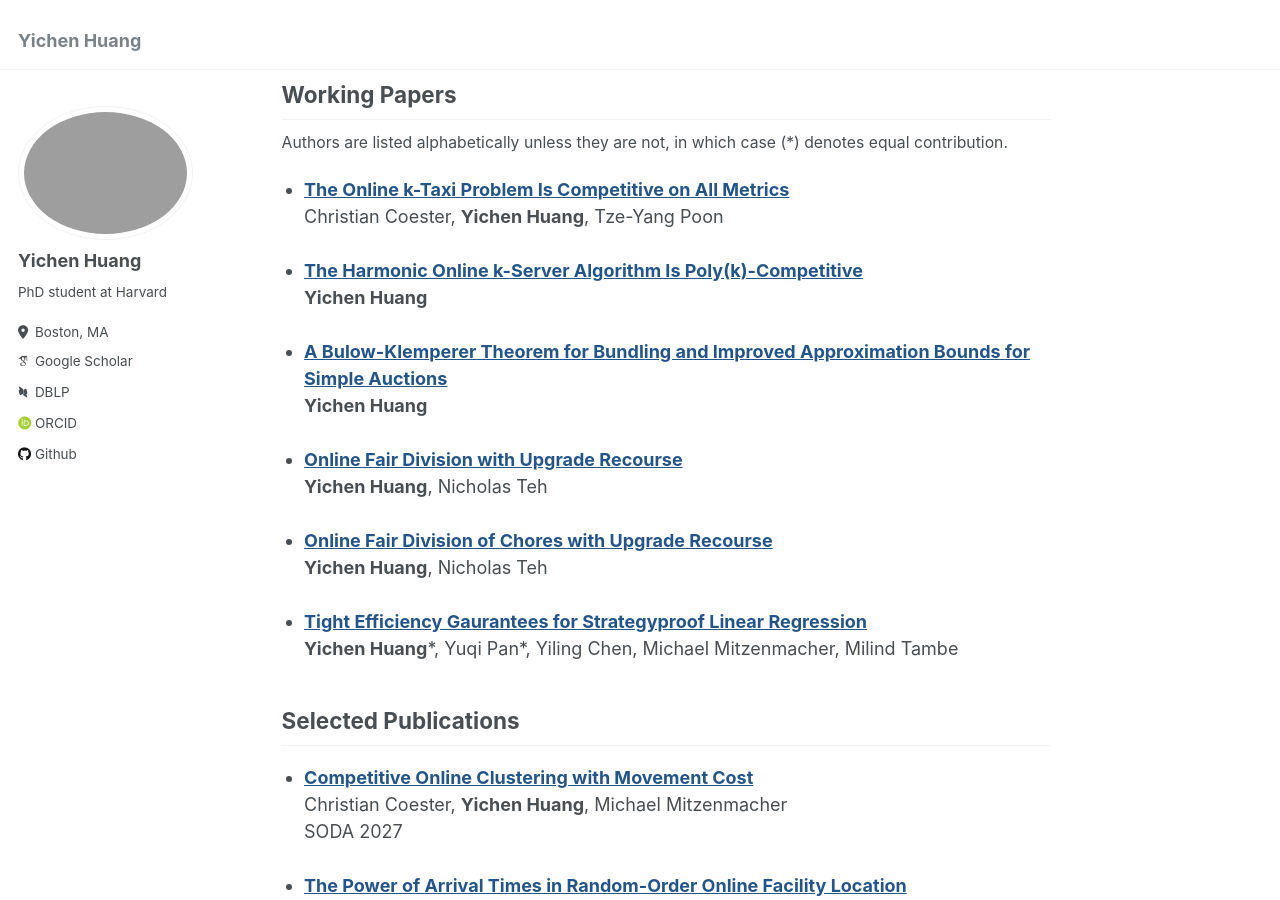
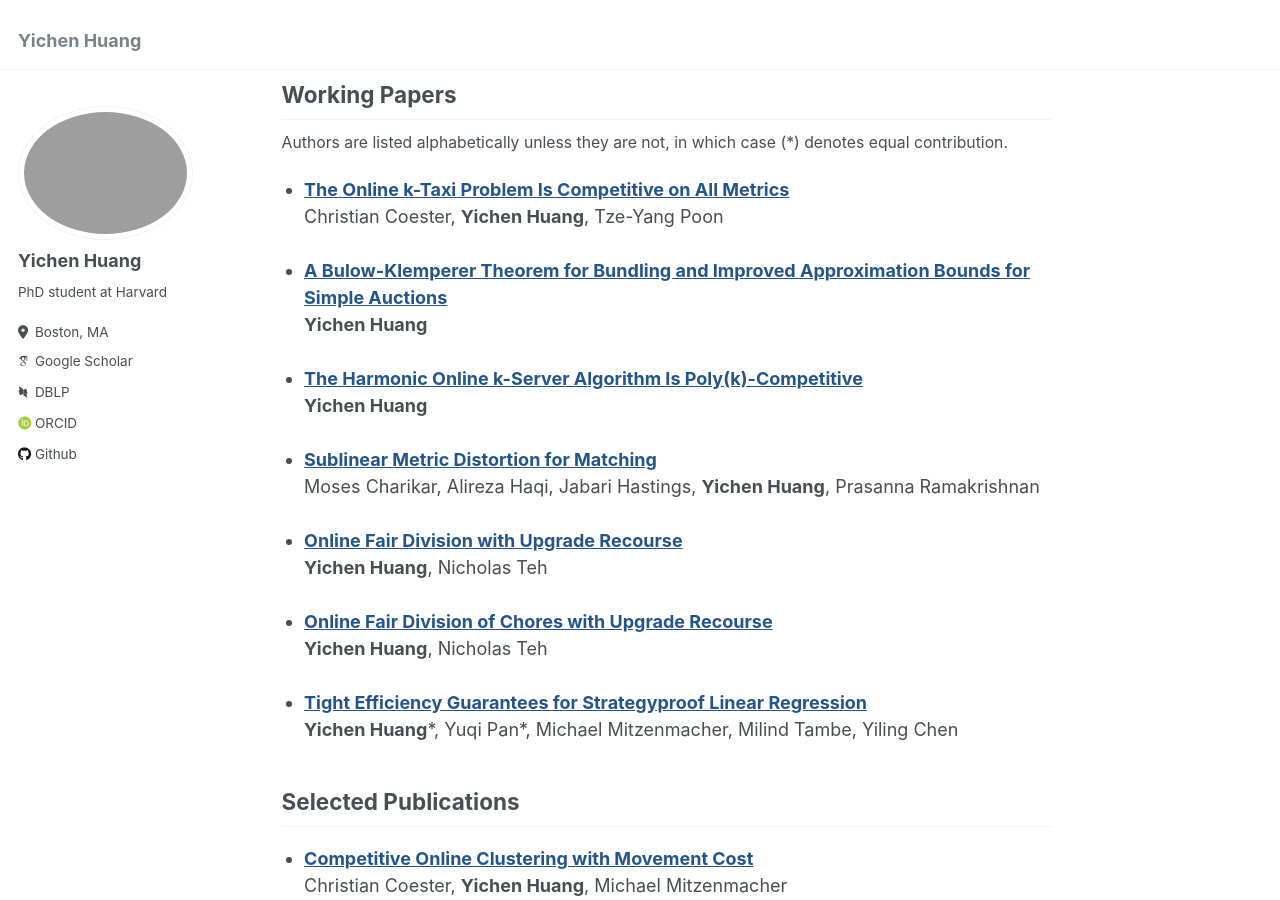
Before and after one commit to hychyc1/hychyc1.github.io, a Jekyll site: the page built from _pages/about.md, in a window 1280 px wide and 900 px high, scrolled down 564 px. Built offline with Jekyll 4.4.1, drawn with Linux system fonts in a browser that asks for light colours; some web fonts are replaced.

Commit message:
Add metric distortion paper and update working paper list

```diff
--- a/_pages/about.md
+++ b/_pages/about.md
@@ -58,11 +56,14 @@ Moses Charikar, Alireza Haqi, Jabari Hastings, **Yichen Huang**, Prasanna Ramakr
 - **[The Online k-Taxi Problem Is Competitive on All Metrics](https://arxiv.org/abs/2611.06684){: .publication-title-link}**\\
 Christian Coester, **Yichen Huang**, Tze-Yang Poon
 
+- **[A Bulow-Klemperer Theorem for Bundling and Improved Approximation Bounds for Simple Auctions](http://arxiv.org/abs/2610.24973){: .publication-title-link}**\\
+    **Yichen Huang**
+
 - **[The Harmonic Online k-Server Algorithm Is Poly(k)-Competitive](https://arxiv.org/abs/2611.05669){: .publication-title-link}**\\
 **Yichen Huang**
 
-- **[A Bulow-Klemperer Theorem for Bundling and Improved Approximation Bounds for Simple Auctions](http://arxiv.org/abs/2610.24973){: .publication-title-link}**\\
-    **Yichen Huang**
+- **[Sublinear Metric Distortion for Matching](https://arxiv.org/abs/2611.05777){: .publication-title-link}**\\
+Moses Charikar, Alireza Haqi, Jabari Hastings, **Yichen Huang**, Prasanna Ramakrishnan
 
 - **[Online Fair Division with Upgrade Recourse](https://arxiv.org/abs/2610.16943){: .publication-title-link}**\\
 **Yichen Huang**, Nicholas Teh
@@ -70,8 +71,8 @@ Christian Coester, **Yichen Huang**, Tze-Yang Poon
 - **[Online Fair Division of Chores with Upgrade Recourse](https://arxiv.org/abs/2611.00432){: .publication-title-link}**\\
 **Yichen Huang**, Nicholas Teh
 
-- **[Tight Efficiency Gaurantees for Strategyproof Linear Regression](https://arxiv.org/abs/2609.33976){: .publication-title-link}**\\
-**Yichen Huang**\*, Yuqi Pan\*, Yiling Chen, Michael Mitzenmacher, Milind Tambe
+- **[Tight Efficiency Guarantees for Strategyproof Linear Regression](https://arxiv.org/abs/2609.33976){: .publication-title-link}**\\
+**Yichen Huang**\*, Yuqi Pan\*, Michael Mitzenmacher, Milind Tambe, Yiling Chen
 {: .publication-list}
 
 ## Selected Publications
```
Also changed, not shown: other parts of _pages/about.md (+0 -2 lines).
